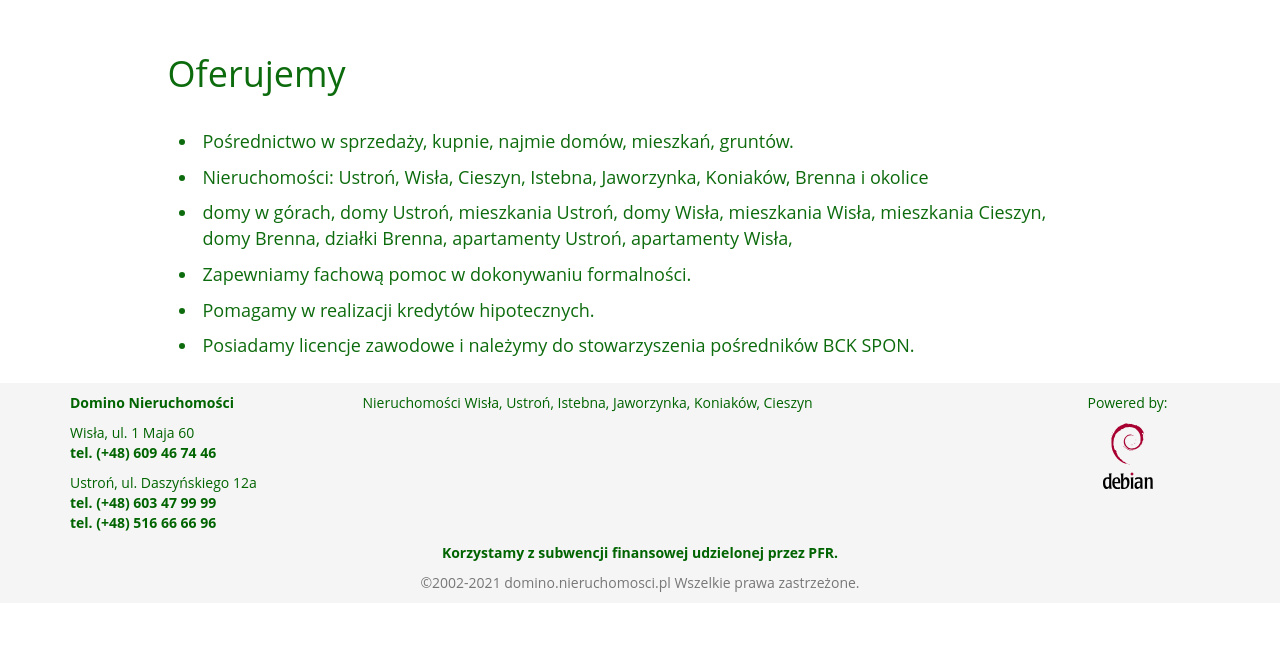
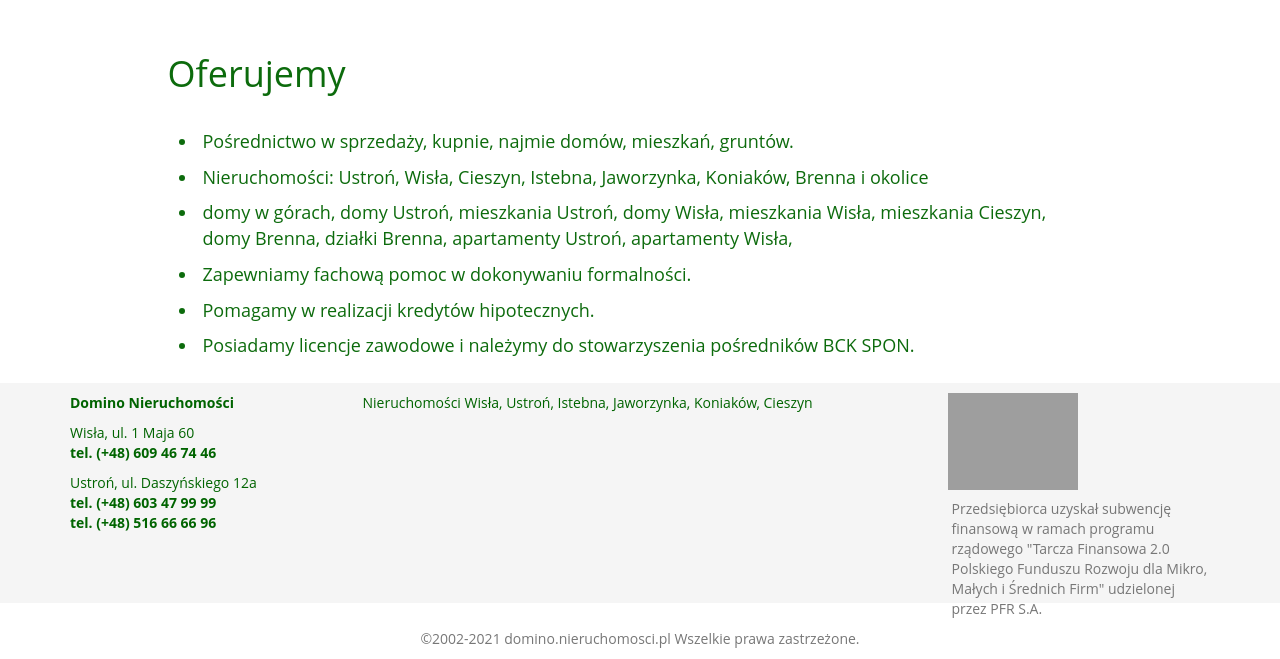
Before and after one commit to minikdo/estates, a Django app: page / in a window 1280 px wide. Shown: the part 541-1200 px from the top of the page. Before the commit the page ends 1133 px from the top, so only its background shows below. Run offline with Django 3.2, Linux system fonts and the light colour scheme; data that the repository does not hold is empty; parts of the project's set-up code (start-up, migrations or seed data) failed here and were passed over; some libraries are stand-ins or nearby versions; grey boxes are pictures that could not be loaded.

Commit message:
Add subvention information in footer

```diff
--- a/oferty/templates/oferty/base.html
+++ b/oferty/templates/oferty/base.html
@@ -93,21 +93,13 @@
 	                            <strong>tel. (+48) 516 66 66 96</strong>
 	                        </p>
 	                    </div>
-	                    <div class="col-xs-3 col-sm-6 col-md-7">
+	                    <div class="col-xs-12 col-sm-12 col-md-6">
 	                        <a href="#">Nieruchomości Wisła, Ustroń, Istebna, Jaworzynka, Koniaków, Cieszyn</a>
 	                    </div>
-	                    <div class="col-xs-3 col-sm-2 col-md-2 text-center">
-	                        <p>Powered by:</p>
-	                        <p><a href="https://debian.org">
-	                            <img alt="Debian" src="{% static 'css/images/logo-debian.svg' %}" id="debian-logo" /></a>
-	                        </p>
-	                    </div>
-	                </div>
-	                <div class="row">
-	                    <div class="column">
-	                        <p class="text-center">
-	                            <strong>Korzystamy z subwencji finansowej udzielonej przez PFR.</strong>
-	                        </p>
+	                    <div class="col-xs-6 col-sm-4 col-md-3">
+
+	                            <img alt="pfr" style="width:130px;" src="{% static 'css/images/pfr.svg' %}" id="debian-logo" />
+                                <p class="text-muted" style="padding: 9px 0px 0px 4px;">Przedsiębiorca uzyskał subwencję finansową w ramach programu rządowego "Tarcza Finansowa 2.0 Polskiego Funduszu Rozwoju dla Mikro, Małych i Średnich Firm" udzielonej przez PFR S.A.</p>
 	                    </div>
 	                </div>
 	                <div class="row">
```
